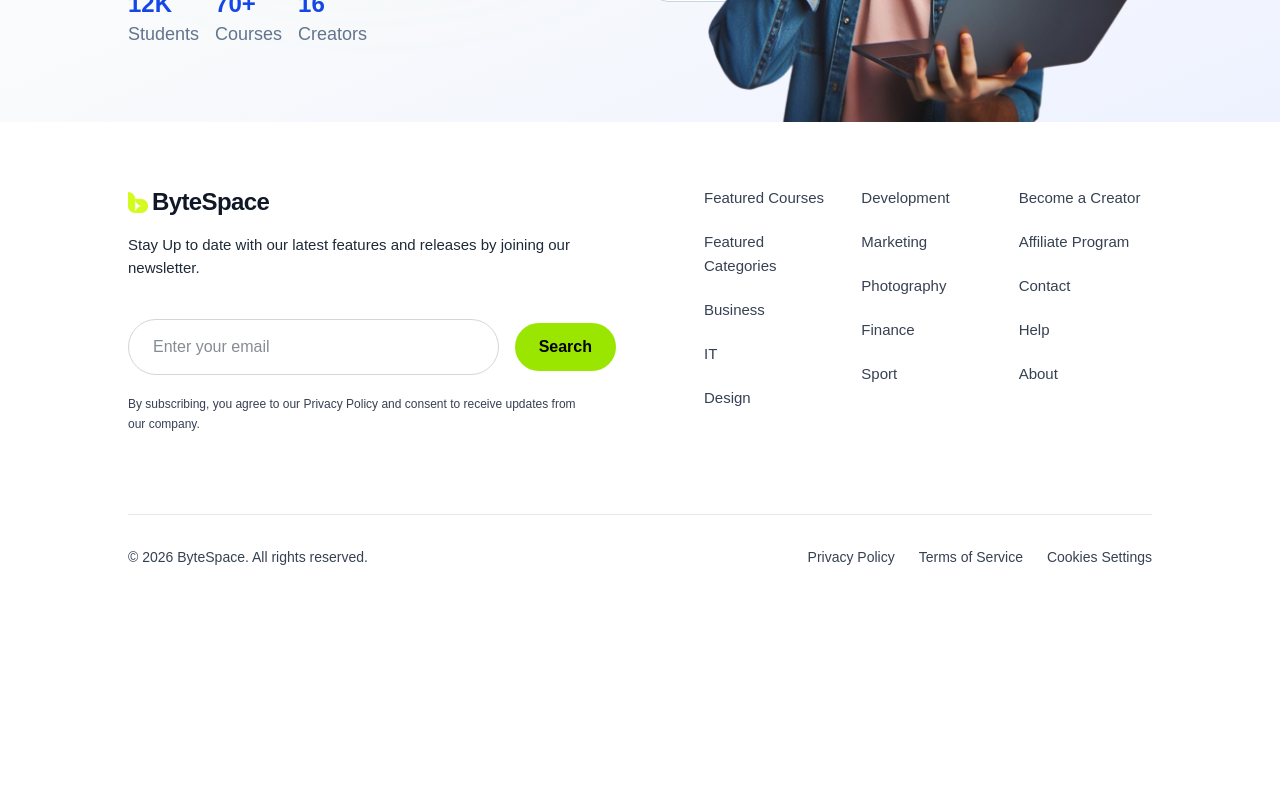
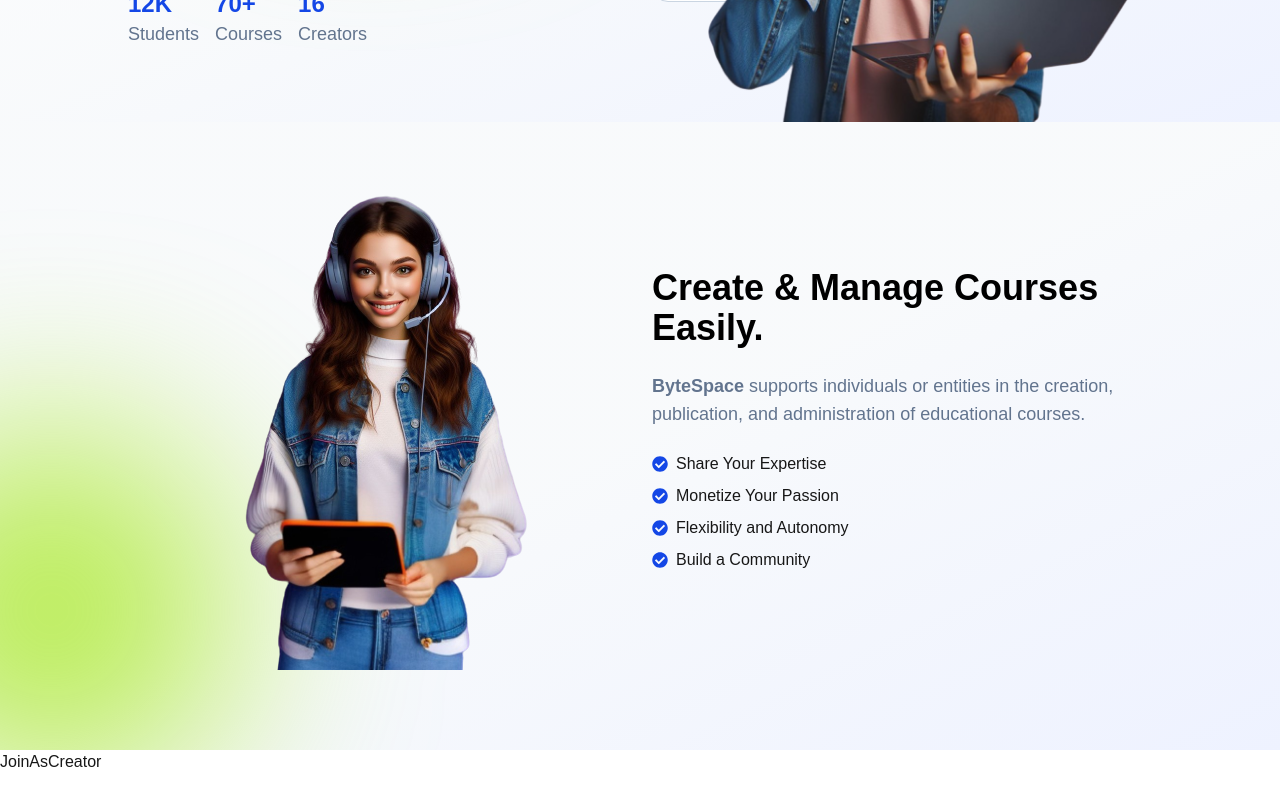
Before and after one commit to tusharsinha08/byte-space, a Next.js app: page / in a window 1280 px wide. Shown: the part 3000-3800 px from the top of the page. Before the commit the page ends 3599 px from the top, so only its background shows below. Built offline with nearby package versions, Linux system fonts and the light colour scheme.

Commit message:
feat: add GrowthEnd and JoinAsCreator components to enhance course management features

```diff
--- /dev/null
+++ b/src/app/components/home/GrowthEnd.jsx
@@ -0,0 +1,48 @@
+import React from 'react'
+import { FaCheckCircle } from 'react-icons/fa'
+
+export const GrowthEnd = () => {
+    return (
+        <section
+            className='
+                relative overflow-hidden
+                pt-12 pb-20 px-6 md:px-32 flex flex-col-reverse md:flex-row gap-6
+                bg-gradient-to-br from-slate-50 via-slate-50 to-indigo-50
+            '
+        >
+            <div
+                className='pointer-events-none absolute -bottom-10 left-[-10%] z-0 h-[360px] w-[360px] rounded-full bg-lime-400/70 blur-[100px]'
+            ></div>
+
+            <div className="relative z-10 md:w-1/2">
+                <img
+                    src="/images/home/female.png"
+                    alt=""
+                    className="relative bottom-0 w-full z-10 h-full"
+                />
+            </div>
+
+            <div className='relative py-12 z-10 md:w-1/2 flex flex-col gap-6 justify-center'>
+                <h2 className='text-black text-3xl md:text-4xl font-bold'>Create & Manage Courses Easily.</h2>
+
+                <p className='text-slate-500 text-lg'><span className='font-bold'>ByteSpace</span> supports individuals or entities in the creation, publication, and administration of educational courses.</p>
+
+                <ul className="flex flex-nowrap flex-col gap-2">
+                    <li className="flex items-center gap-2 whitespace-nowrap">
+                        <FaCheckCircle className="text-blue-700" />Share Your Expertise
+                    </li>
+                    <li className="flex items-center gap-2 ">
+                        <FaCheckCircle className="text-blue-700" />Monetize Your Passion
+                    </li>
+                    <li className="flex items-center gap-2 whitespace-nowrap">
+                        <FaCheckCircle className="text-blue-700" />Flexibility and Autonomy
+                    </li>
+                    <li className="flex items-center gap-2 whitespace-nowrap">
+                        <FaCheckCircle className="text-blue-700" />Build a Community
+                    </li>
+                </ul>
+            </div>
+
+        </section>
+    )
+}
--- /dev/null
+++ b/src/app/components/home/JoinAsCreator.jsx
@@ -0,0 +1,7 @@
+import React from 'react'
+
+export const JoinAsCreator = () => {
+  return (
+    <div>JoinAsCreator</div>
+  )
+}
--- a/src/app/page.js
+++ b/src/app/page.js
@@ -1,8 +1,10 @@
 import { BrandSupport } from "./components/home/BrandSupport";
 import { ExploreMore } from "./components/home/ExploreMore";
 import { Featured } from "./components/home/Featured";
+import { GrowthEnd } from "./components/home/GrowthEnd";
 import { GrowthStart } from "./components/home/GrowthStart";
 import Hero from "./components/home/Hero";
+import { JoinAsCreator } from "./components/home/JoinAsCreator";
 
 export default function Home() {
   return (
@@ -13,6 +15,8 @@ export default function Home() {
         <Featured></Featured>
         <ExploreMore></ExploreMore>
         <GrowthStart></GrowthStart>
+        <GrowthEnd></GrowthEnd>
+        <JoinAsCreator></JoinAsCreator>
       </div>
     </main>
   );
```
